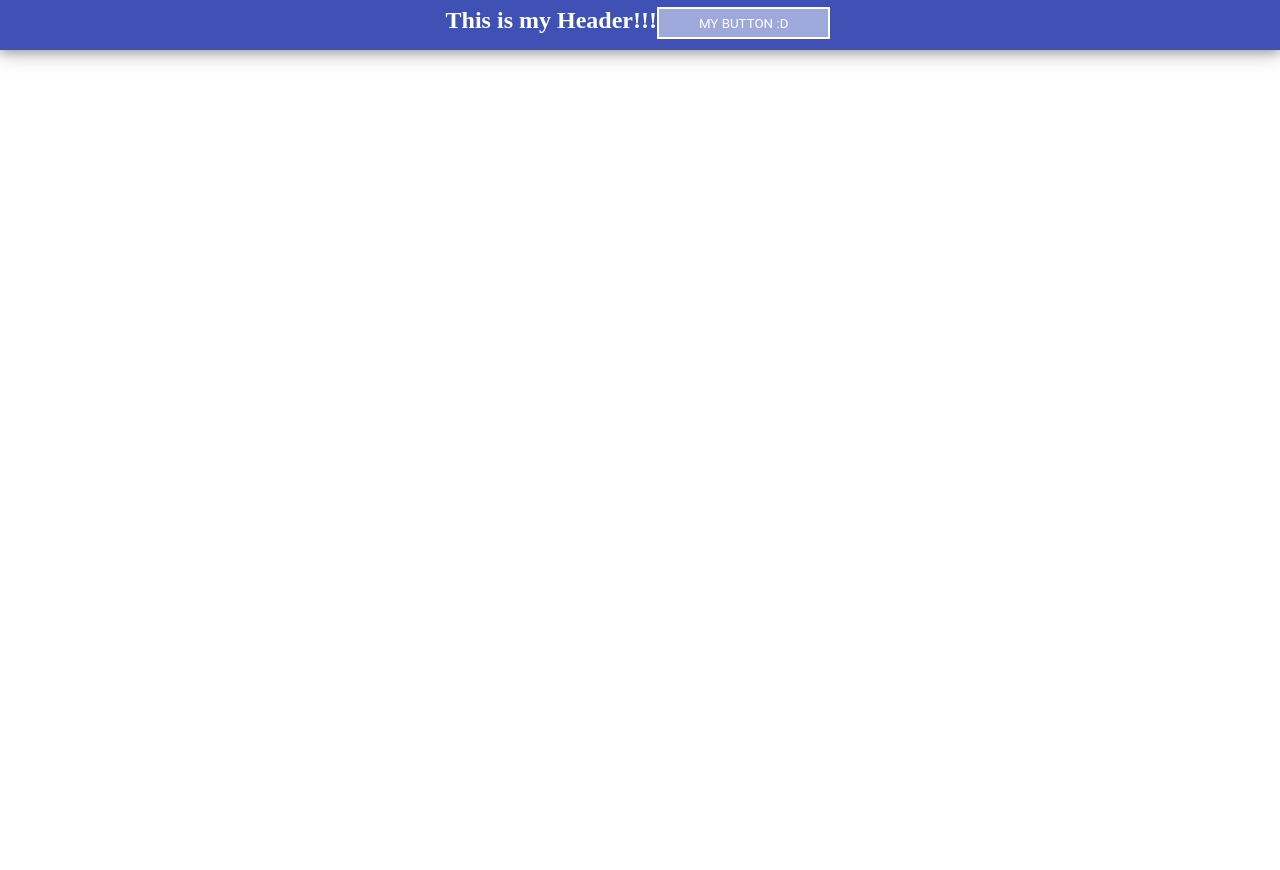
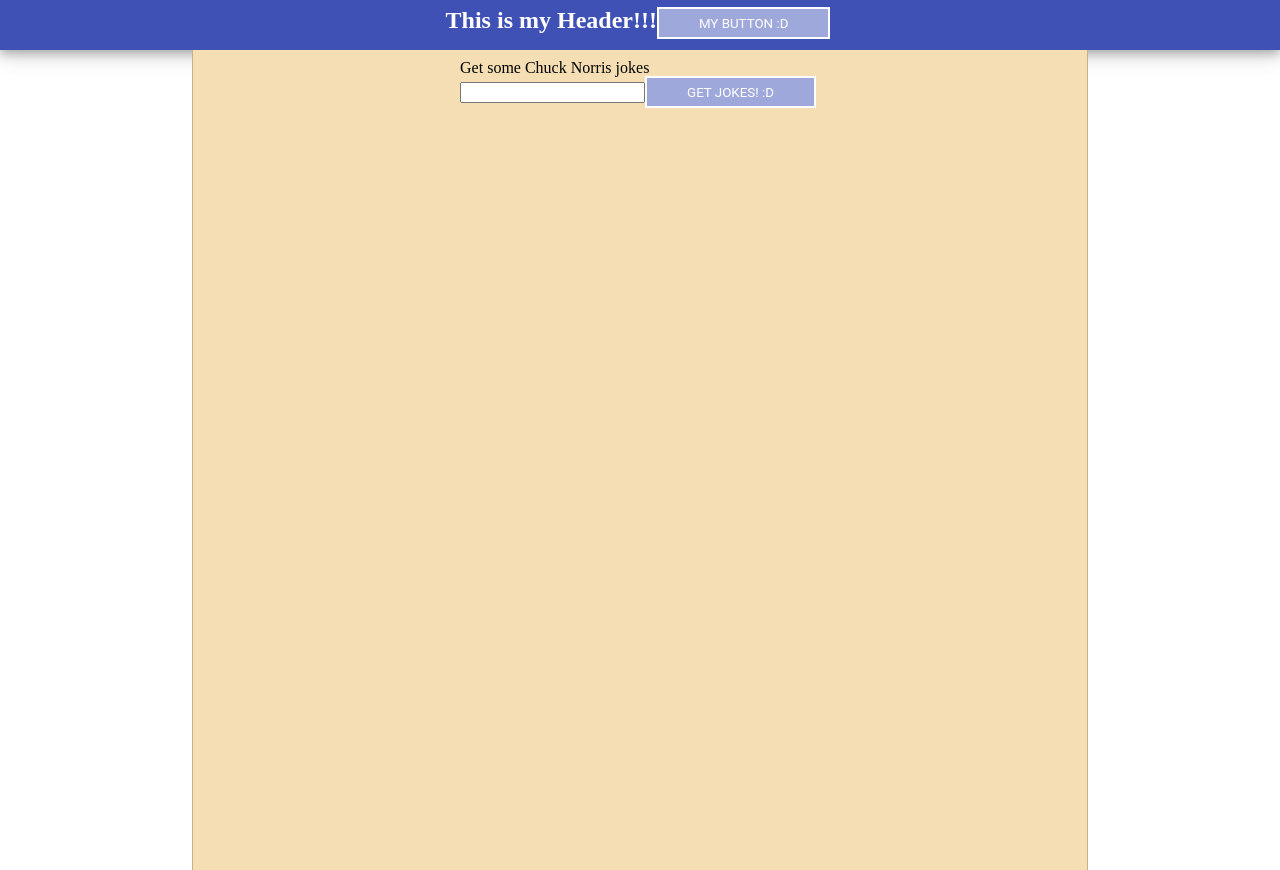
Before and after one commit to 13shutt/redux-one-v2, a React (Create React App) app: page / in a window 1280 px wide. Before the commit the page ends 800 px from the top, so only its background shows below. Built offline with nearby package versions, Linux system fonts and the light colour scheme; no server answers.

Commit message:
looks-like

```diff
--- /dev/null
+++ b/src/components/BodyList/index.js
@@ -0,0 +1,14 @@
+import styled from 'styled-components'
+
+const BodyList = styled.div`
+  display: flex;
+  flex-direction: column;
+  padding: 10px;
+  align-items: center;
+  margin: 0% 15%;
+  height: 100vh;
+  background: wheat;
+  border-left: 1px solid rgba(0, 0, 0, 0.2);
+  border-right: 1px solid rgba(0, 0, 0, 0.2);
+`
+export default BodyList
--- a/src/components/index.js
+++ b/src/components/index.js
@@ -1,4 +1,5 @@
 import Buttonz from './Buttonz'
 import Header from './Header'
+import BodyList from './BodyList'
 
-export { Header, Buttonz };
+export { Header, Buttonz, BodyList };
--- a/src/containers/AppContainer/AppContainer.js
+++ b/src/containers/AppContainer/AppContainer.js
@@ -1,4 +1,6 @@
 import React from 'react'
+
+import JokesList from '../JokesList'
 
 import { Header, Buttonz } from '../../components'
 
@@ -9,6 +11,7 @@ const AppContainer = () => {
         <span>This is my Header!!!</span>
         <Buttonz>My button :D</Buttonz>
       </Header>
+      <JokesList />
     </div>
   );
 }
--- /dev/null
+++ b/src/containers/JokesList/JokesList.js
@@ -0,0 +1,23 @@
+import React from 'react'
+
+import { connect } from 'react-redux'
+import { fetchJokes } from './duck/actions'
+
+import { Buttonz, BodyList } from '../../components'
+
+const JokesList = (props) => {
+  {props.fetchJokes()}
+  return (
+    <div>
+      <BodyList>
+        <form>
+          <h4>Get some Chuck Norris jokes</h4>
+          <input type="text"/>
+          <Buttonz type="submit">Get Jokes! :D</Buttonz>
+        </form>
+      </BodyList>
+    </div>
+  );
+}
+
+export default connect(null, { fetchJokes })(JokesList)
--- /dev/null
+++ b/src/containers/JokesList/duck/actions.js
@@ -0,0 +1,11 @@
+import { FETCH_JOKES } from './constants';
+
+export const fetchJokes = () => dispatch => {
+  console.log('fetching')
+  fetch('http://api.icndb.com/jokes/random/')
+    .then(res => res.json())
+    .then(jokes => dispatch({
+      type: FETCH_JOKES,
+      payload: jokes
+    }))
+}
--- /dev/null
+++ b/src/containers/JokesList/duck/constants.js
@@ -0,0 +1 @@
+export const FETCH_JOKES = 'FETCH_JOKES'
--- /dev/null
+++ b/src/containers/JokesList/duck/reducer.js
@@ -0,0 +1,20 @@
+import { FETCH_JOKES } from './constants';
+
+const initialState = {
+  jokes: [],
+};
+
+function fetchJokesReducer(state = initialState, action) {
+  switch (action.type) {
+    case FETCH_JOKES:
+      console.log('reducer')
+      return {
+        ...state,
+        ...action.payload,
+      };
+    default:
+      return state;
+  }
+}
+
+export default fetchJokesReducer;
--- /dev/null
+++ b/src/containers/JokesList/index.js
@@ -0,0 +1 @@
+export { default } from './JokesList'
--- a/src/reducers.js
+++ b/src/reducers.js
@@ -1,7 +1,9 @@
 import { combineReducers } from 'redux'
+
+import fetchJokesReducer from './containers/JokesList/duck/reducer'
 
 export default function createReducer() {
   return combineReducers({
-
+    jokes: fetchJokesReducer
   })
 }
```
Also changed, not shown: src/utils/api.js (added).
